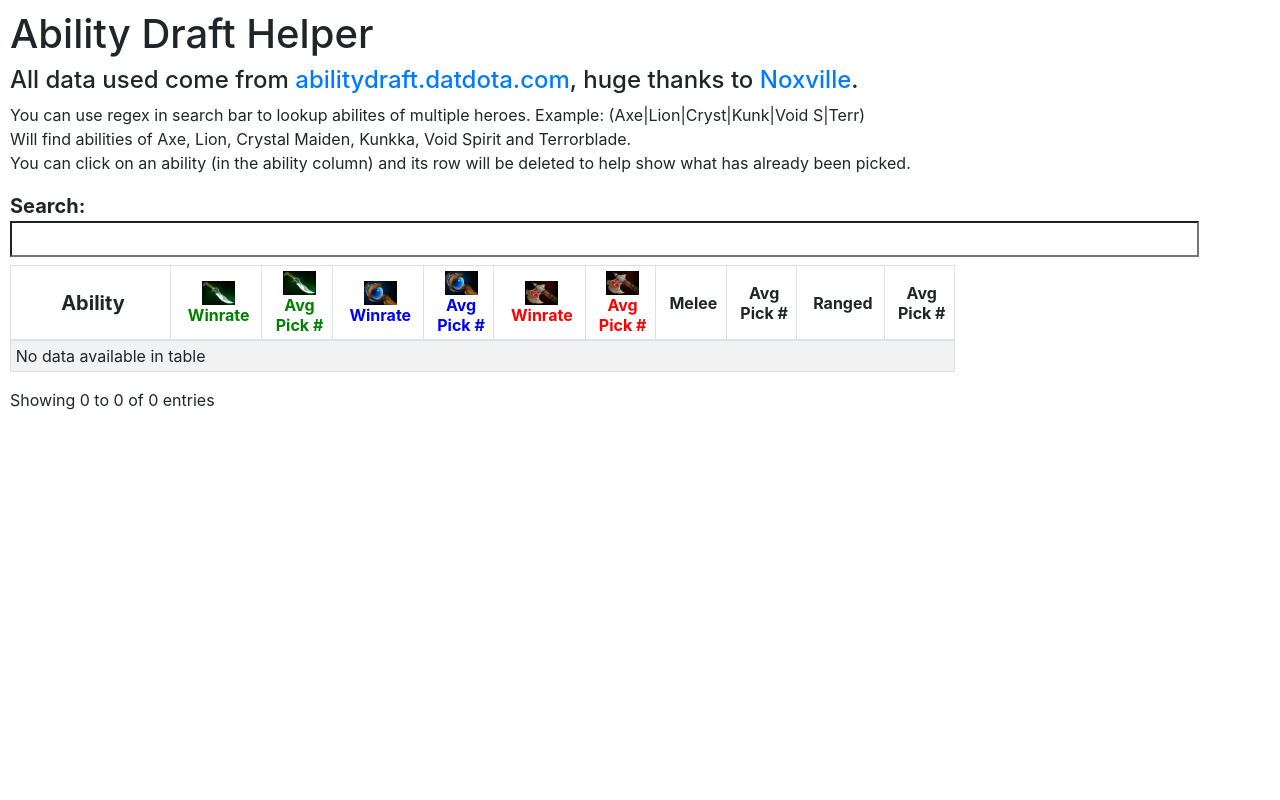
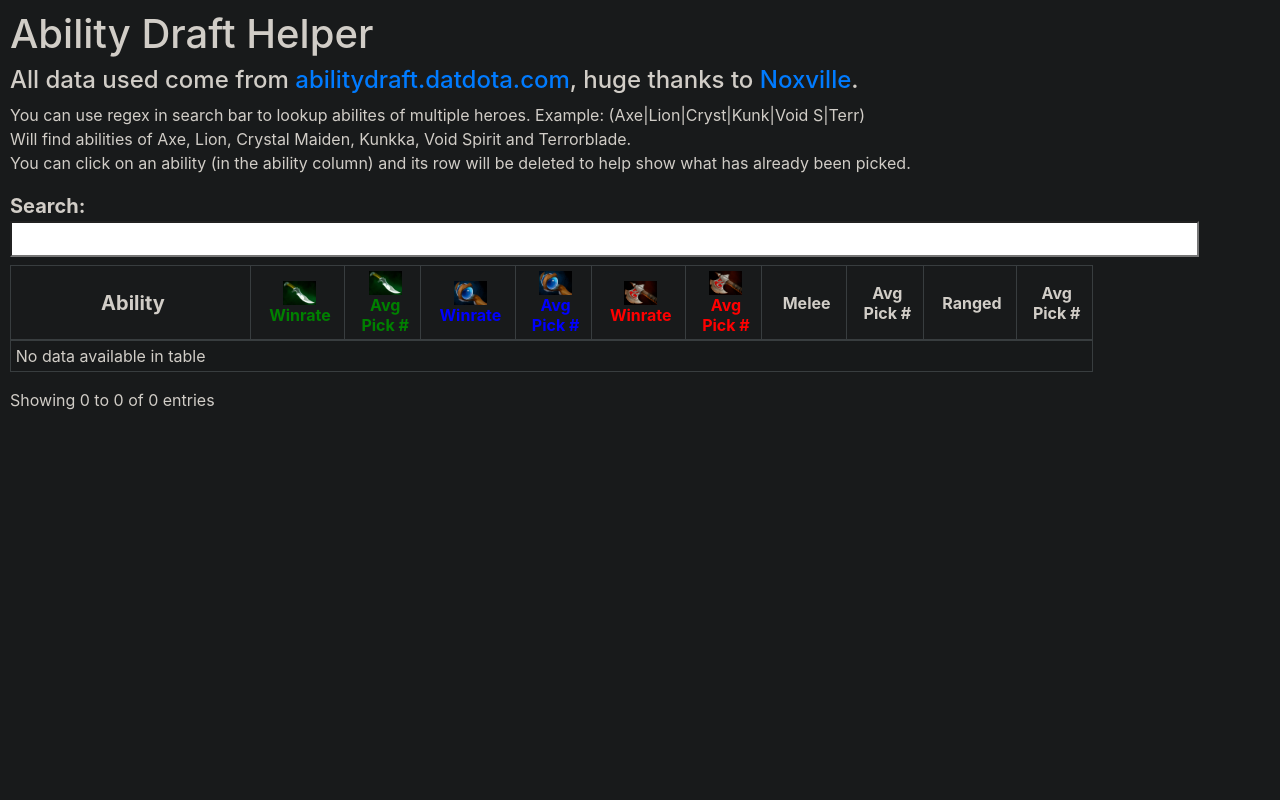
Before and after one commit to FazyDota/Blur, a Django app: page /abilities in a window 1280 px wide. Run offline with Django 3.2, Linux system fonts and the light colour scheme; data that the repository does not hold is empty; some libraries are stand-ins or nearby versions.

Commit message:
More styling, trying to fix table sizes, changing style to dark

```diff
--- a/skills/templates/abilities_index.html
+++ b/skills/templates/abilities_index.html
@@ -12,7 +12,7 @@
     Example: (Axe|Lion|Cryst|Kunk|Void S|Terr)<br>
     Will find abilities of Axe, Lion, Crystal Maiden, Kunkka, Void Spirit and Terrorblade.<br>
     You can click on an ability (in the ability column) and its row will be deleted to help show what has already been picked.</p>
-<table id="sortTable" class="table table-striped table-bordered table-sm" cellspacing="0" width="75%">
+<table id="sortTable" class="table table-striped table-bordered table-sm" cellspacing="0" width="80%">
 <thead>
 <tr>
 <th class="text-center" style="font-size: 20px;">Ability</th>
--- a/static/css/abilities_table.css
+++ b/static/css/abilities_table.css
@@ -7,13 +7,46 @@
     font-size: 20px !important;
 }
 
+#sortTable {
+    column-width: 6rem;
+    table-layout: fixed;
+}
+
 .form-control-sm {
     height: calc(2.5em + 0.5rem + 2px) !important;
     }
 
+.form-control {
+    color: rgb(181, 175, 166);
+    background-color: rgb(24, 26, 27);
+    border-color: rgb(60, 65, 68);
+    border-top-color: rgb(60, 65, 68);
+    border-right-color: rgb(60, 65, 68);
+    border-bottom-color: rgb(60, 65, 68);
+    border-left-color: rgb(60, 65, 68);
+}
+
+.table thead th {
+    border-bottom-color: rgb(56, 61, 63);
+    border-top-width: 0px;
+}
+
+.table-bordered, .table-bordered td, .table-bordered th {
+    border-top-color: rgb(56, 61, 63) !important;
+    border-right-color: rgb(56, 61, 63)!important;
+    border-bottom-color: rgb(56, 61, 63)!important;
+    border-left-color: rgb(56, 61, 63)!important;
+}
+
 html, body {
     max-width: 100%;
     overflow-x: hidden;
+    color: rgb(209, 205, 199);
+    background-color: rgb(24, 26, 27);
+}
+
+.table {
+    color: rgb(209, 205, 199);
 }
 
 .dataTables_wrapper .dataTables_length{
@@ -37,29 +70,8 @@ div.dataTables_wrapper div.dataTables_filter input {
 td, th {
     vertical-align: middle !important;
     padding-right: 0px !important;
+    width: 10rem;
 }
 
 #sortTable > thead > tr > th:nth-child(1) {
-    width: 10rem !important;
-{
-#sortTable > thead > tr > th:nth-child(2) {
-    width: 1.5rem !important;
-{
-#sortTable > thead > tr > th:nth-child(3) {
-    width: 2.5rem !important;
-{
-#sortTable > thead > tr > th:nth-child(4) {
-    width: 1.5rem !important;
-{
-#sortTable > thead > tr > th:nth-child(5) {
-    width: 2.5rem !important;
-{
-#sortTable > thead > tr > th:nth-child(6) {
-    width: 1.5rem !important;
-{
-#sortTable > thead > tr > th:nth-child(7) {
-    width: 2.5rem !important;
-{
-#sortTable > thead > tr > th:nth-child(8) {
-    width: 1.5rem !important;
-{
+    width: 15rem !important;
```
